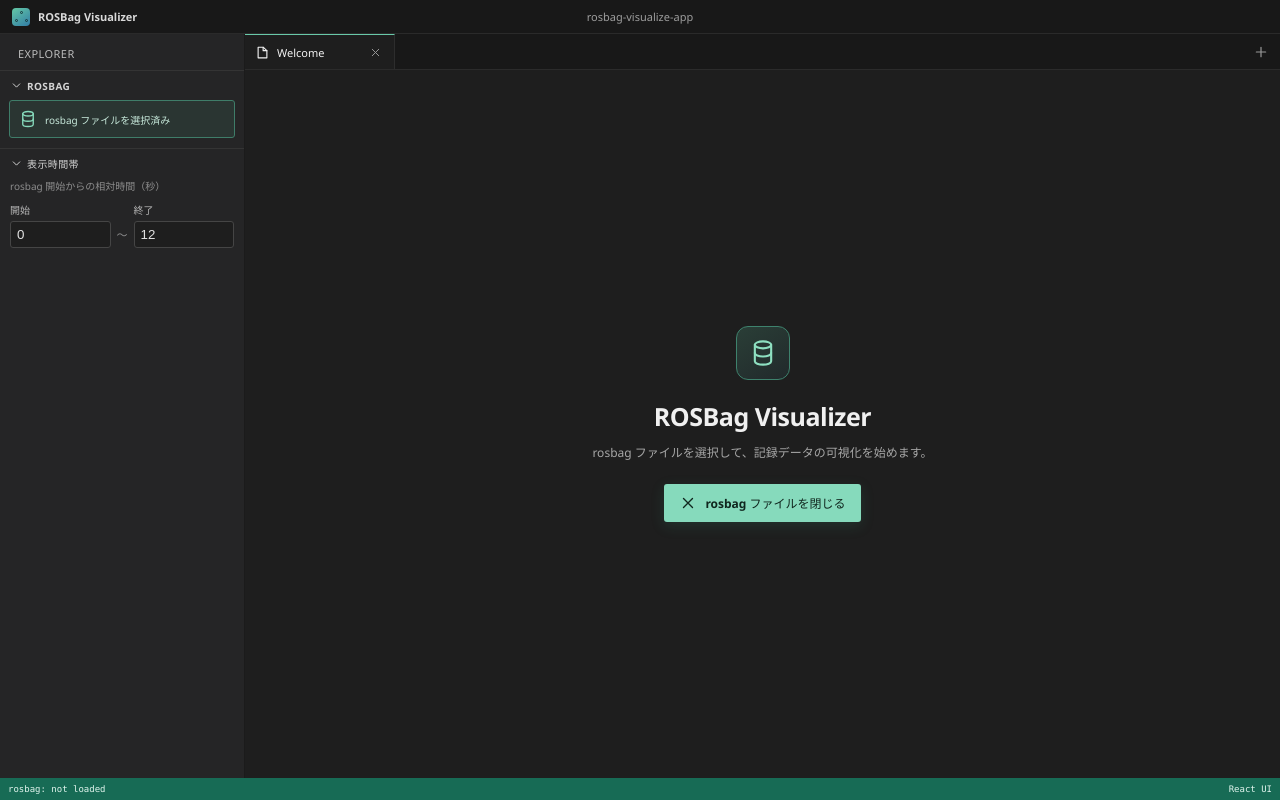
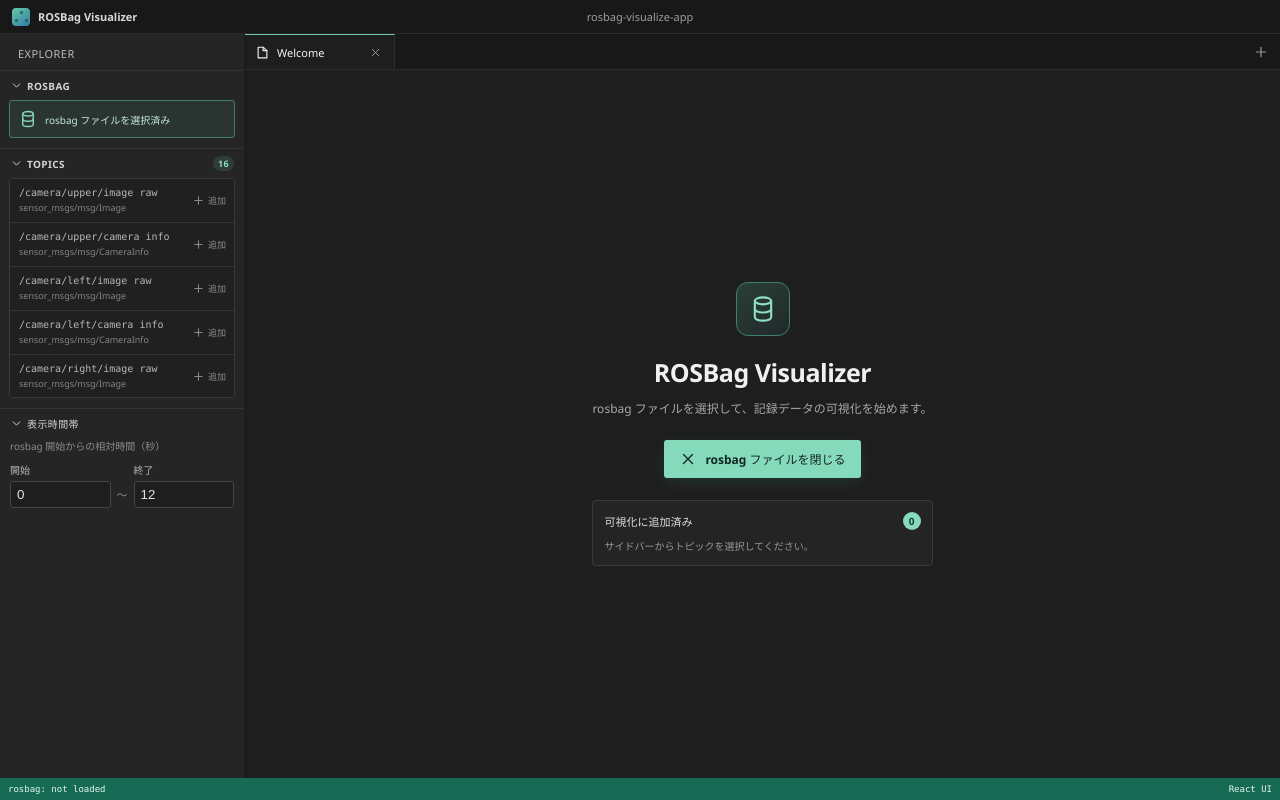
Before and after one commit to MOSA-github/rosbag-visualize-app, a React (Vite) app in the folder app/ui/: page / in a window 1280 px wide. Both pictures are taken after a click on the button "rosbag ファイルを選択". Built offline with nearby package versions, Linux system fonts and the light colour scheme.

Commit message:
react ui v4 select topics

```diff
--- a/app/ui/src/App.jsx
+++ b/app/ui/src/App.jsx
@@ -1,6 +1,7 @@
 import { useState } from 'react';
 import AppShell from './components/layout/AppShell';
 import { useEditorTabs } from './features/editorTabs/model/useEditorTabs';
+import { previewTopics } from './features/rosbag/model/previewTopics';
 import EmptyEditorPage from './pages/EmptyEditorPage/EmptyEditorPage';
 import WelcomePage from './pages/WelcomePage/WelcomePage';
 
@@ -8,6 +9,7 @@ const initialTimeRange = { start: 0, end: 12 };
 
 function App() {
   const [hasSelectedRosbag, setHasSelectedRosbag] = useState(false);
+  const [selectedTopicIds, setSelectedTopicIds] = useState([]);
   const [timeRange, setTimeRange] = useState(initialTimeRange);
   const {
     activeTabId,
@@ -19,10 +21,21 @@ function App() {
   } = useEditorTabs();
 
   const activeTab = tabs.find((tab) => tab.id === activeTabId);
+  const selectedTopics = previewTopics.filter((topic) => selectedTopicIds.includes(topic.id));
 
   function toggleRosbagSelection() {
     // UI確認用に、選択状態だけを切り替える。
     setHasSelectedRosbag((isSelected) => !isSelected);
+    setSelectedTopicIds([]);
+  }
+
+  function toggleTopicVisibility(topicId) {
+    // クリックごとに可視化対象へ追加・削除する。
+    setSelectedTopicIds((currentTopicIds) => (
+      currentTopicIds.includes(topicId)
+        ? currentTopicIds.filter((currentTopicId) => currentTopicId !== topicId)
+        : [...currentTopicIds, topicId]
+    ));
   }
 
   function updateTimeRange(edge, rawValue) {
@@ -49,14 +62,18 @@ function App() {
       onCloseTab={closeTab}
       onMoveTab={moveTab}
       onSelectTab={selectTab}
+      onTopicToggle={toggleTopicVisibility}
       onTimeRangeChange={updateTimeRange}
+      selectedTopicIds={selectedTopicIds}
       tabs={tabs}
       timeRange={timeRange}
+      topics={previewTopics}
     >
       {activeTab ? (
         <WelcomePage
           hasSelectedRosbag={hasSelectedRosbag}
           onSelectRosbag={toggleRosbagSelection}
+          selectedTopics={selectedTopics}
         />
       ) : <EmptyEditorPage />}
     </AppShell>
--- a/app/ui/src/components/layout/AppShell.jsx
+++ b/app/ui/src/components/layout/AppShell.jsx
@@ -11,9 +11,12 @@ function AppShell({
   onCloseTab,
   onMoveTab,
   onSelectTab,
+  onTopicToggle,
   onTimeRangeChange,
+  selectedTopicIds,
   tabs,
   timeRange,
+  topics,
 }) {
   return (
     <div className="app-shell">
@@ -21,8 +24,11 @@ function AppShell({
       <div className="app-body">
         <Sidebar
           hasSelectedRosbag={hasSelectedRosbag}
+          onTopicToggle={onTopicToggle}
           onTimeRangeChange={onTimeRangeChange}
+          selectedTopicIds={selectedTopicIds}
           timeRange={timeRange}
+          topics={topics}
         />
         <main className="editor" aria-label="Rosbag workspace">
           <EditorTabs
--- a/app/ui/src/components/layout/Sidebar.jsx
+++ b/app/ui/src/components/layout/Sidebar.jsx
@@ -1,6 +1,13 @@
 import Icon from '../ui/Icon';
 
-function Sidebar({ hasSelectedRosbag, onTimeRangeChange, timeRange }) {
+function Sidebar({
+  hasSelectedRosbag,
+  onTopicToggle,
+  onTimeRangeChange,
+  selectedTopicIds,
+  timeRange,
+  topics,
+}) {
   return (
     <aside className="sidebar" aria-label="Explorer">
       <div className="sidebar-heading">EXPLORER</div>
@@ -21,8 +28,42 @@ function Sidebar({ hasSelectedRosbag, onTimeRangeChange, timeRange }) {
           </div>
         )}
       </section>
-      {/* rosbag未選択時は時間帯指定を描画しない。 */}
+      {/* rosbag未選択時はトピック一覧と時間帯指定を描画しない。 */}
       {hasSelectedRosbag && (
+        <>
+          <section className="sidebar-section topic-section" aria-labelledby="topic-list-heading">
+            <div className="sidebar-section-title">
+              <Icon name="chevron" size={13} />
+              <span id="topic-list-heading">TOPICS</span>
+              <span className="topic-count">{topics.length}</span>
+            </div>
+            <ul className="topic-list" aria-label="rosbag トピック一覧">
+              {topics.map((topic) => {
+                const isSelected = selectedTopicIds.includes(topic.id);
+
+                return (
+                  <li key={topic.id}>
+                    <button
+                      type="button"
+                      className={`topic-list-item${isSelected ? ' is-selected' : ''}`}
+                      aria-label={`${topic.name} を${isSelected ? '可視化から削除' : '可視化に追加'}`}
+                      aria-pressed={isSelected}
+                      onClick={() => onTopicToggle(topic.id)}
+                    >
+                      <span className="topic-list-content">
+                        <span className="topic-name" title={topic.name}>{topic.name}</span>
+                        <span className="topic-type" title={topic.type}>{topic.type}</span>
+                      </span>
+                      <span className="topic-selection-status">
+                        <Icon name={isSelected ? 'check' : 'plus'} size={13} />
+                        <span>{isSelected ? '表示中' : '追加'}</span>
+                      </span>
+                    </button>
+                  </li>
+                );
+              })}
+            </ul>
+          </section>
           <section className="sidebar-section time-range-section" aria-labelledby="time-range-heading">
             <div id="time-range-heading" className="sidebar-section-title">
               <Icon name="chevron" size={13} />
@@ -58,6 +99,7 @@ function Sidebar({ hasSelectedRosbag, onTimeRangeChange, timeRange }) {
               </label>
             </div>
           </section>
+        </>
       )}
     </aside>
   );
--- a/app/ui/src/components/ui/Icon.jsx
+++ b/app/ui/src/components/ui/Icon.jsx
@@ -13,6 +13,7 @@ function Icon({ name, size = 18 }) {
 
   const icons = {
     chevron: <path d="m9 18 6-6-6-6" />,
+    check: <path d="m5 12 4.2 4.2L19 6.5" />,
     close: <path d="m6 6 12 12M18 6 6 18" />,
     plus: <path d="M12 5v14M5 12h14" />,
     database: <><ellipse cx="12" cy="5" rx="7" ry="3" /><path d="M5 5v7c0 1.7 3.1 3 7 3s7-1.3 7-3V5" /><path d="M5 12v7c0 1.7 3.1 3 7 3s7-1.3 7-3v-7" /></>,
--- /dev/null
+++ b/app/ui/src/features/rosbag/model/previewTopics.js
@@ -0,0 +1,19 @@
+// 実ファイル連携前にUIを確認するための仮データ。
+export const previewTopics = [
+  { id: 'camera-upper-image', name: '/camera/upper/image_raw', type: 'sensor_msgs/msg/Image' },
+  { id: 'camera-upper-info', name: '/camera/upper/camera_info', type: 'sensor_msgs/msg/CameraInfo' },
+  { id: 'camera-left-image', name: '/camera/left/image_raw', type: 'sensor_msgs/msg/Image' },
+  { id: 'camera-left-info', name: '/camera/left/camera_info', type: 'sensor_msgs/msg/CameraInfo' },
+  { id: 'camera-right-image', name: '/camera/right/image_raw', type: 'sensor_msgs/msg/Image' },
+  { id: 'camera-right-info', name: '/camera/right/camera_info', type: 'sensor_msgs/msg/CameraInfo' },
+  { id: 'camera-back-image', name: '/camera/back/image_raw', type: 'sensor_msgs/msg/Image' },
+  { id: 'camera-back-info', name: '/camera/back/camera_info', type: 'sensor_msgs/msg/CameraInfo' },
+  { id: 'imu-data', name: '/imu/data', type: 'sensor_msgs/msg/Imu' },
+  { id: 'joint-states', name: '/joint_states', type: 'sensor_msgs/msg/JointState' },
+  { id: 'odom', name: '/odom', type: 'nav_msgs/msg/Odometry' },
+  { id: 'scan', name: '/scan', type: 'sensor_msgs/msg/LaserScan' },
+  { id: 'tf', name: '/tf', type: 'tf2_msgs/msg/TFMessage' },
+  { id: 'tf-static', name: '/tf_static', type: 'tf2_msgs/msg/TFMessage' },
+  { id: 'temperature', name: '/temperature', type: 'std_msgs/msg/Float64' },
+  { id: 'diagnostics', name: '/diagnostics', type: 'diagnostic_msgs/msg/DiagnosticArray' },
+];
--- a/app/ui/src/pages/WelcomePage/WelcomePage.jsx
+++ b/app/ui/src/pages/WelcomePage/WelcomePage.jsx
@@ -1,7 +1,7 @@
 import Icon from '../../components/ui/Icon';
 import OpenRosbagButton from '../../features/rosbag/components/OpenRosbagButton';
 
-function WelcomePage({ hasSelectedRosbag, onSelectRosbag }) {
+function WelcomePage({ hasSelectedRosbag, onSelectRosbag, selectedTopics }) {
   return (
     <section className="welcome-page">
       <div className="welcome-card">
@@ -9,6 +9,30 @@ function WelcomePage({ hasSelectedRosbag, onSelectRosbag }) {
         <h1>ROSBag Visualizer</h1>
         <p>rosbag ファイルを選択して、記録データの可視化を始めます。</p>
         <OpenRosbagButton isSelected={hasSelectedRosbag} onSelect={onSelectRosbag} />
+        {hasSelectedRosbag && (
+          <section className="visualization-preview" aria-labelledby="visualization-preview-heading">
+            <div className="visualization-preview-header">
+              <span id="visualization-preview-heading">可視化に追加済み</span>
+              <span className="visualization-count">{selectedTopics.length}</span>
+            </div>
+            {selectedTopics.length > 0 ? (
+              <ul className="visualization-topic-list">
+                {selectedTopics.map((topic) => (
+                  <li key={topic.id} className="visualization-topic-item">
+                    <Icon name="file" size={15} />
+                    <span className="visualization-topic-content">
+                      <strong title={topic.name}>{topic.name}</strong>
+                      <span title={topic.type}>{topic.type}</span>
+                    </span>
+                    <span className="visualization-topic-state">準備中</span>
+                  </li>
+                ))}
+              </ul>
+            ) : (
+              <p className="visualization-empty">サイドバーからトピックを選択してください。</p>
+            )}
+          </section>
+        )}
       </div>
     </section>
   );
--- a/app/ui/src/styles/global.css
+++ b/app/ui/src/styles/global.css
@@ -70,6 +70,21 @@ button { font: inherit; }
 .selected-source { display: flex; align-items: center; gap: 8px; margin: 0 9px 10px; padding: 9px; color: #c8eadc; font-size: 10px; border: 1px solid #3f7d69; border-radius: 3px; background: rgba(68, 133, 109, .17); }
 .selected-source svg { color: #86dabc; }
 
+.topic-count { margin-left: auto; padding: 1px 5px; color: #8ee0c1; font-size: 9px; font-weight: 600; border-radius: 8px; background: rgba(110, 203, 172, .14); }
+.topic-list { height: 220px; margin: 0 9px 10px; padding: 0; overflow-y: auto; list-style: none; border: 1px solid #393939; border-radius: 3px; background: #202021; scrollbar-color: #515151 #202021; }
+.topic-list-item { display: grid; width: 100%; grid-template-columns: minmax(0, 1fr) auto; gap: 8px; align-items: center; padding: 8px 8px 8px 9px; color: #b8b8b8; text-align: left; border: 0; border-bottom: 1px solid #343434; background: transparent; cursor: pointer; }
+.topic-list li:last-child .topic-list-item { border-bottom: 0; }
+.topic-list-item:hover { color: #ededed; background: #2b2b2c; }
+.topic-list-item.is-selected { color: #d9f4e8; box-shadow: inset 2px 0 #76cbae; background: rgba(74, 141, 116, .2); }
+.topic-list-item:focus-visible { outline: 2px solid #8ee0c1; outline-offset: -2px; }
+.topic-list-content { display: grid; min-width: 0; gap: 3px; }
+.topic-name, .topic-type { overflow: hidden; text-overflow: ellipsis; white-space: nowrap; }
+.topic-name { font-family: Consolas, monospace; font-size: 10px; }
+.topic-type { color: #858585; font-size: 9px; }
+.topic-list-item.is-selected .topic-type { color: #a5c8b9; }
+.topic-selection-status { display: inline-flex; align-items: center; gap: 3px; color: #8b8b8b; font-size: 9px; white-space: nowrap; }
+.topic-list-item.is-selected .topic-selection-status { color: #8ee0c1; }
+
 .time-range-controls { display: grid; grid-template-columns: minmax(0, 1fr) auto minmax(0, 1fr); align-items: end; gap: 6px; padding: 0 10px 12px; }
 .time-range-hint { grid-column: 1 / -1; margin: 0 0 3px; color: #8d8d8d; font-size: 10px; }
 .time-range-field { display: grid; min-width: 0; gap: 4px; color: #b7b7b7; font-size: 10px; }
@@ -101,6 +116,19 @@ button { font: inherit; }
 
 .welcome-card p { margin: 10px 0 21px; color: #a7a7a7; font-size: 12px; line-height: 1.65; }
 
+.visualization-preview { width: 100%; margin-top: 22px; padding: 11px; color: #c8c8c8; text-align: left; border: 1px solid #3b3b3b; border-radius: 4px; background: #242425; }
+.visualization-preview-header { display: flex; align-items: center; justify-content: space-between; margin-bottom: 8px; color: #dedede; font-size: 11px; font-weight: 600; }
+.visualization-count { display: grid; min-width: 18px; height: 18px; padding: 0 5px; place-items: center; color: #153d30; font-size: 10px; border-radius: 9px; background: #86dabc; }
+.visualization-empty { margin: 0 !important; color: #989898 !important; font-size: 10px !important; }
+.visualization-topic-list { display: grid; max-height: 150px; margin: 0; padding: 0; overflow-y: auto; list-style: none; border-top: 1px solid #383838; }
+.visualization-topic-item { display: grid; grid-template-columns: auto minmax(0, 1fr) auto; gap: 8px; align-items: center; padding: 7px 1px; border-bottom: 1px solid #383838; }
+.visualization-topic-item > svg { color: #8ee0c1; }
+.visualization-topic-content { display: grid; min-width: 0; gap: 2px; }
+.visualization-topic-content strong, .visualization-topic-content span { overflow: hidden; text-overflow: ellipsis; white-space: nowrap; }
+.visualization-topic-content strong { color: #dedede; font-family: Consolas, monospace; font-size: 10px; font-weight: 500; }
+.visualization-topic-content span { color: #858585; font-size: 9px; }
+.visualization-topic-state { color: #8ee0c1; font-size: 9px; white-space: nowrap; }
+
 .button { border: 0; cursor: pointer; }
 
 .open-rosbag-button { display: inline-flex; align-items: center; justify-content: center; gap: 8px; padding: 10px 15px; color: #10261e; font-size: 12px; font-weight: 650; border-radius: 3px; background: #86dabc; box-shadow: 0 4px 14px rgba(54, 151, 119, .18); transition: background .15s ease, transform .15s ease; }
```
Lines whose indentation alone changed are shown as unchanged.
